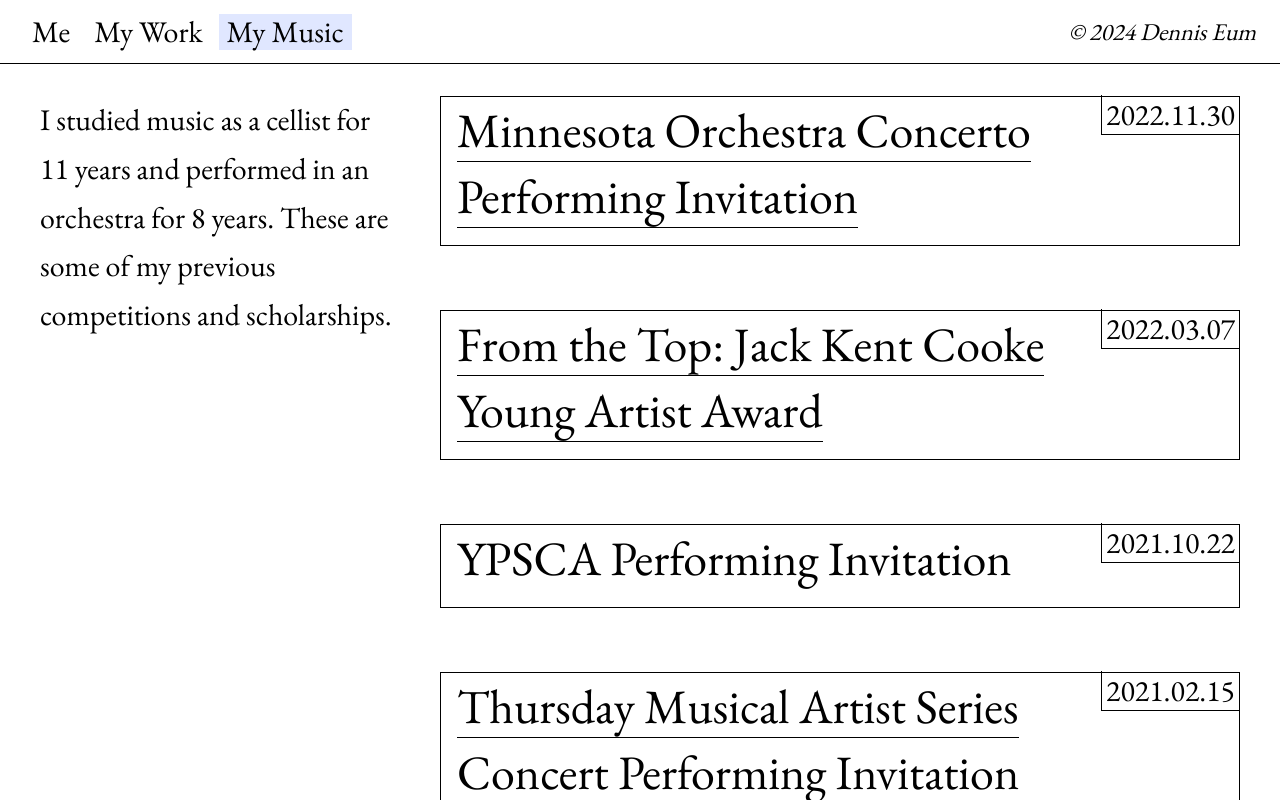
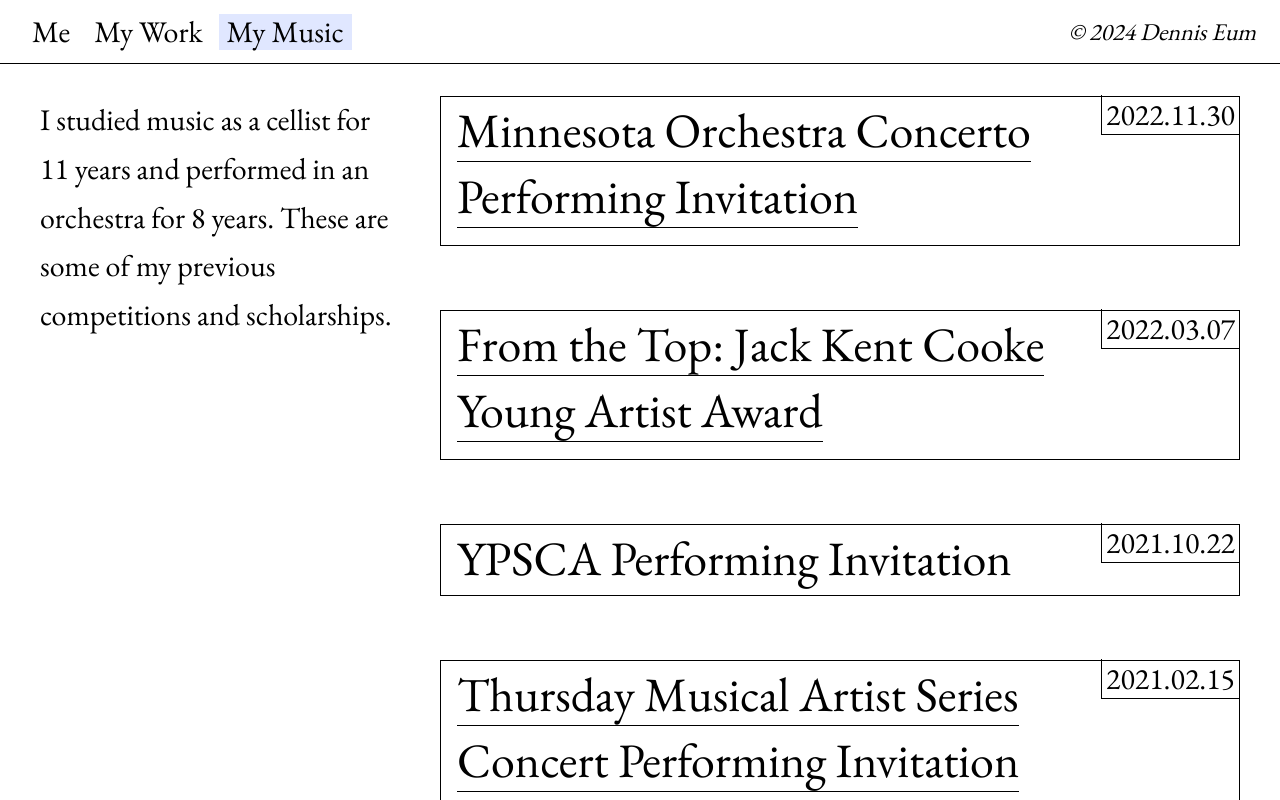
Before and after one commit to dseum/denniseum, a Next.js app: page /music in a window 1280 px wide. Built offline with nearby package versions, Linux system fonts and the light colour scheme.

Commit message:
fix: over pb

```diff
--- a/app/music/page.tsx
+++ b/app/music/page.tsx
@@ -1,5 +1,6 @@
 import { combined } from '@/app/music/data'
 import ColListLayout from '@/lib/layouts/ColListLayout'
+import { cn } from '@/lib/utils'
 import { format } from 'date-fns'
 import { Metadata } from 'next'
 
@@ -17,7 +18,10 @@ export default function MusicPage() {
       </ColListLayout.Col>
       <ColListLayout.List>
         {combined.map((item, i) => (
-          <ColListLayout.ListItem key={i}>
+          <ColListLayout.ListItem
+            className={cn(!item.href && 'md:pb-1')}
+            key={i}
+          >
             <ColListLayout.ListItem.Title>
               {item.href ? (
                 <a
--- a/lib/layouts/ColListLayout.tsx
+++ b/lib/layouts/ColListLayout.tsx
@@ -21,9 +21,20 @@ export default function ColListLayout({
 ColListLayout.Col = slot.insert('Col')
 ColListLayout.List = slot.insert('List')
 
-function ListItem({ children }: { children: ReactSlot | Array<ReactSlot> }) {
+function ListItem({
+  className,
+  children,
+}: {
+  className?: string
+  children: ReactSlot | Array<ReactSlot>
+}) {
   return (
-    <li className="mb-10 md:mb-16 md:border md:border-black md:pb-4">
+    <li
+      className={cn(
+        'mb-10 md:mb-16 md:border md:border-black md:pb-4',
+        className,
+      )}
+    >
       <div className="flex flex-col-reverse gap-1 md:flex-row md:justify-between md:gap-10">
         {slot.select(children, 'Title')}
         <div>
```
